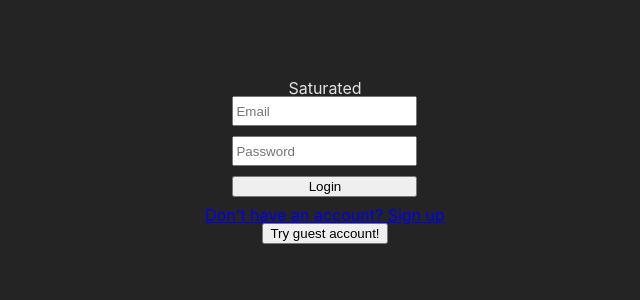
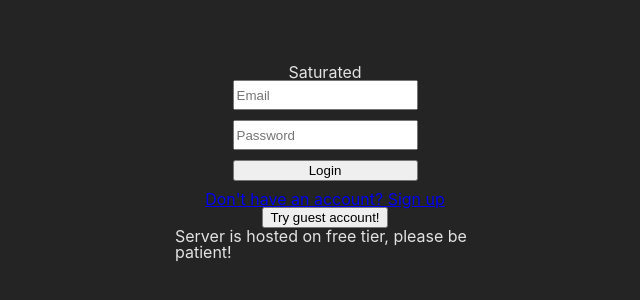
Before and after one commit to jasonHYLam/saturated-frontend, a React (Vite) app: page /login in a window 1280 px wide. Shown: the part 238-538 px from the top of the page, without its empty margins (315-955 px from the left). Built offline with nearby package versions, Linux system fonts and the light colour scheme.

Commit message:
Add loading component to homepage and studypage

```diff
--- a/src/components/homePage/HomePage.tsx
+++ b/src/components/homePage/HomePage.tsx
@@ -1,12 +1,13 @@
 import { Outlet } from "react-router-dom";
 import { useGuest } from "../../helpers/hooks";
+import { Loading } from "../loading/Loading";
 
 export function HomePage() {
   const { isGuest, loading } = useGuest();
   return (
     <>
       {loading ? (
-        <p>Loading</p>
+        <Loading />
       ) : (
         <>
           {isGuest && <p>Using guest account</p>}
--- a/src/components/loginSignup/Login.tsx
+++ b/src/components/loginSignup/Login.tsx
@@ -62,6 +62,7 @@ export function Login() {
         </form>
         <Link to={"/signup"}>Don't have an account? Sign up</Link>
         <GuestLogin />
+        <p>Server is hosted on free tier, please be patient!</p>
       </section>
     </>
   );
--- a/src/components/loginSignup/Signup.tsx
+++ b/src/components/loginSignup/Signup.tsx
@@ -81,6 +81,7 @@ export function Signup() {
         </form>
         <Link to={"/login"}>Have an account? Login</Link>
         <GuestLogin />
+        <p>Server is hosted on free tier, please be patient!</p>
       </section>
     </>
   );
--- a/src/components/studyPage/StudyPage.tsx
+++ b/src/components/studyPage/StudyPage.tsx
@@ -11,6 +11,7 @@ import {
 } from "../../helpers/hooks";
 import { useParams } from "react-router-dom";
 import { getColorDataForPixel } from "../../helpers/helpers";
+import { Loading } from "../loading/Loading";
 
 interface StudyPageContextProps {
   hoveredMarkerAndNoteID: number | null;
@@ -130,7 +131,7 @@ export function StudyPage() {
     : `${styles.pageContents} ${styles.desktop}`;
 
   return loading ? (
-    <p>loading...</p>
+    <Loading />
   ) : (
     <>
       <main className={styles.page}>
```
